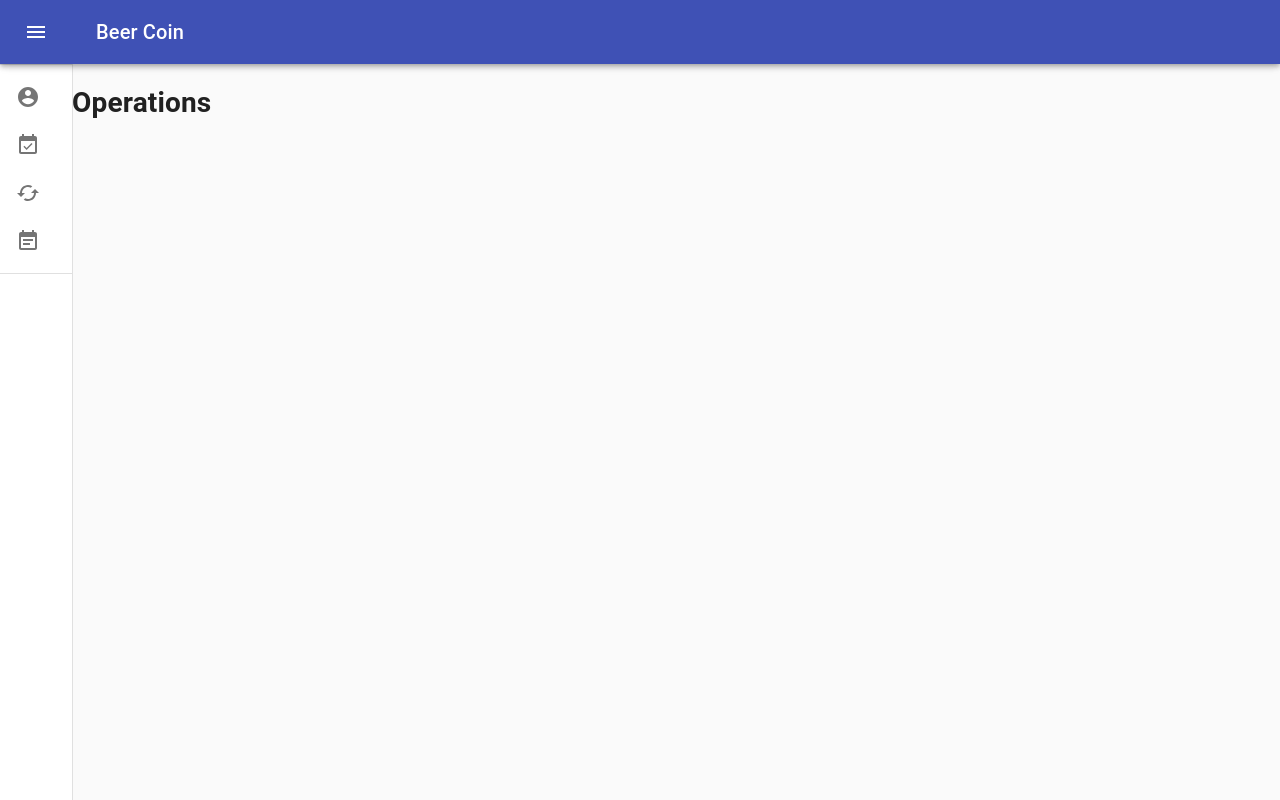
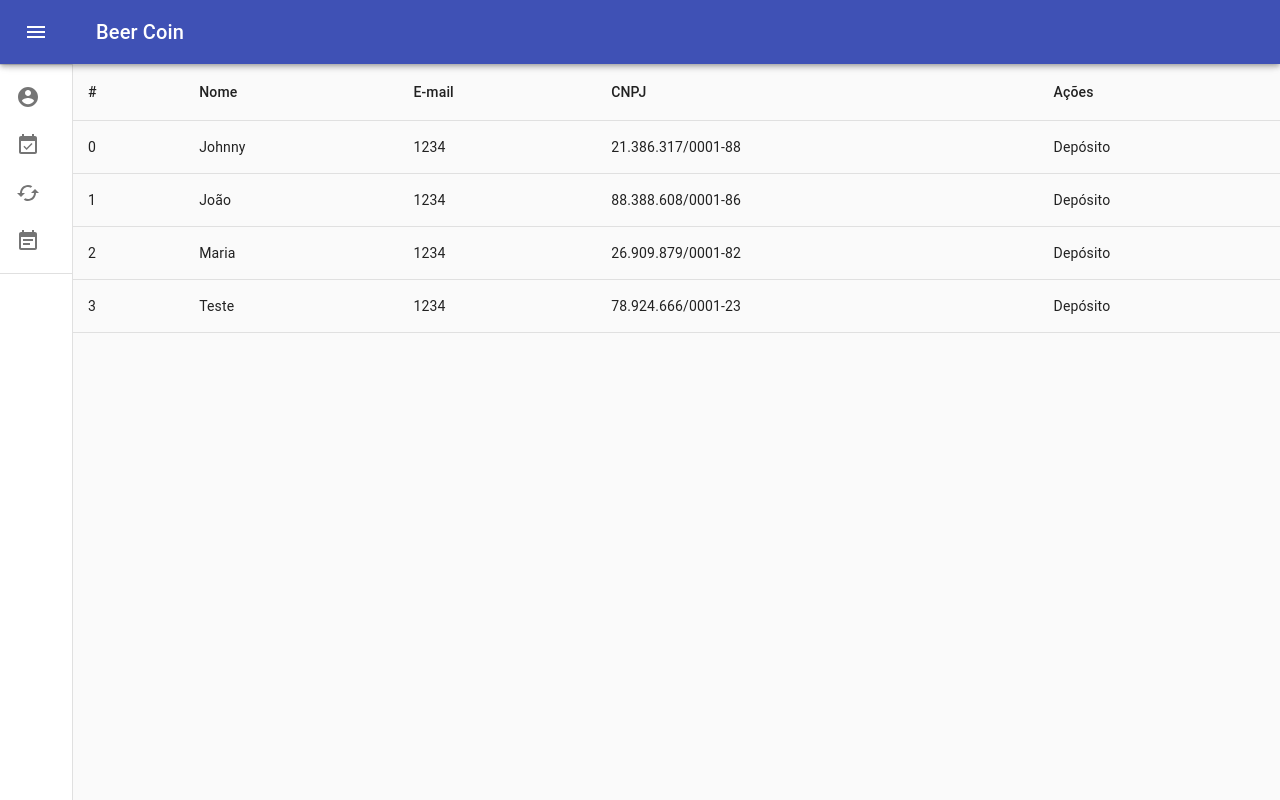
Before and after one commit to johnnyg3p/beercoins-g3, a React (Create React App) app: page /operations in a window 1280 px wide. Built offline with nearby package versions, Linux system fonts and the light colour scheme.

Commit message:
create operations page

```diff
--- /dev/null
+++ b/src/Interfaces/IAccount.d.ts
@@ -0,0 +1,6 @@
+interface IAccount {
+    id: string,
+    name: string,
+    hash: string,
+    cnpj: string
+}
--- /dev/null
+++ b/src/components/Accounts/Accounts.tsx
@@ -0,0 +1,60 @@
+import React from "react";
+
+import { makeStyles } from "@material-ui/core/styles";
+import Table from "@material-ui/core/Table";
+import TableBody from "@material-ui/core/TableBody";
+import TableCell from "@material-ui/core/TableCell";
+import TableContainer from "@material-ui/core/TableContainer";
+import TableHead from "@material-ui/core/TableHead";
+import TableRow from "@material-ui/core/TableRow";
+import SimpleModal from './modal';
+
+
+
+interface IProps {
+  accounts: IAccount[];
+}
+
+const useStyles = makeStyles({
+  table: {
+    minWidth: 650,
+  },
+});
+
+
+function Accounts(props: IProps) {
+
+  let bankPostList = props.accounts
+    .map((account, index) => (
+      <TableRow key={account.id}>
+        <TableCell align="left">{index}</TableCell>
+        <TableCell align="left">{account.name}</TableCell>
+        <TableCell align="left">{account.hash}</TableCell>
+        <TableCell align="left">{account.cnpj}</TableCell>
+        <TableCell align="left">
+          <SimpleModal account={account}/>
+        </TableCell>
+      </TableRow>
+    ));
+
+  const classes = useStyles();
+
+  return (
+    <TableContainer>
+      <Table className={classes.table} aria-label="customized table">
+        <TableHead>
+          <TableRow>
+            <TableCell align="left">#</TableCell>
+            <TableCell align="left">Nome</TableCell>
+            <TableCell align="left">E-mail</TableCell>
+            <TableCell align="left">CNPJ</TableCell>
+            <TableCell align="left">Ações</TableCell>
+          </TableRow>
+        </TableHead>
+        <TableBody>{bankPostList}</TableBody>
+      </Table>
+    </TableContainer>
+  );
+}
+
+export default Accounts;
--- /dev/null
+++ b/src/components/Accounts/modal.tsx
@@ -0,0 +1,87 @@
+import React from 'react';
+import { makeStyles } from '@material-ui/core/styles';
+import Modal from '@material-ui/core/Modal';
+import Button from '@material-ui/core/Button';
+import TextField from '@material-ui/core/TextField';
+import { FormControl, Input, InputLabel } from '@material-ui/core';
+
+interface IProps {
+    account: IAccount;
+}
+
+function getModalStyle() {
+    const top = 40;
+    const left = 50;
+
+    return {
+        top: `${top}%`,
+        left: `${left}%`,
+        transform: `translate(-${top}%, -${left}%)`,
+    };
+}
+
+const useStyles = makeStyles((theme) => ({
+    paper: {
+        position: 'absolute',
+        height: 350,
+        width: 550,
+        backgroundColor: theme.palette.background.paper,
+        border: '2px solid #000',
+        boxShadow: theme.shadows[5],
+    },
+    root: {
+        '& > *': {
+            margin: theme.spacing(1),
+        },
+    },
+}));
+
+export default function SimpleModal(props: IProps) {
+    const classes = useStyles();
+    const [modalStyle] = React.useState(getModalStyle);
+    const [open, setOpen] = React.useState(false);
+    const [values, setValues] = React.useState({ amount: '0' });
+
+    const handleOpen = () => {
+        setOpen(true);
+    };
+
+    const handleClose = () => {
+        setOpen(false);
+    };
+
+    const makeDeposit = () => {
+        alert(JSON.stringify(values));
+    }
+
+    const handleChange = (event: HTMLInputElement) => {
+        setValues({ ...values, ['amount']: event.value });
+    }
+
+    const body = (
+        <div style={modalStyle} className={classes.paper} >
+            <div className={classes.root}>
+                <h2 id="simple-modal-title">Depósito  </h2>
+                <h3>Digite o valor para realizar o depósito na conta de {props.account.name}</h3>
+                <form className={classes.root}>
+                    <TextField id="standard-basic" label="Standard" onChange={(e) => handleChange} />
+                </form>
+                <Button variant="contained" color="secondary" onClick={handleClose}>Cancelar</Button>
+                <Button variant="contained" color="primary" onClick={makeDeposit}>Realizar Depósito</Button>
+            </div>
+        </div>
+    );
+
+    return (
+        <div>
+            <a type="button" onClick={handleOpen}>Depósito</a>
+            <Modal
+                open={open}
+                onClose={handleClose}
+                aria-labelledby="simple-modal-title"
+                aria-describedby="simple-modal-description">
+                {body}
+            </Modal>
+        </div>
+    );
+}
--- a/src/screens/Operations/index.tsx
+++ b/src/screens/Operations/index.tsx
@@ -1,7 +1,42 @@
 import React from "react";
+import Accounts from '../../components/Accounts/Accounts';
+
+
+
+
+const accountsMock: IAccount[] = [
+  {
+    id: "564656",
+    name: "Johnny",
+    hash: "1234",
+    cnpj: "21.386.317/0001-88"
+  },
+  {
+    id: "564656",
+    name: "João",
+    hash: "1234",
+    cnpj: "88.388.608/0001-86"
+  },
+  {
+    id: "564656",
+    name: "Maria",
+    hash: "1234",
+    cnpj: "26.909.879/0001-82"
+  },
+  {
+    id: "564656",
+    name: "Teste",
+    hash: "1234",
+    cnpj: "78.924.666/0001-23"
+  },
+];
 
 const Operations = () => {
-  return <h1>Operations</h1>;
+  return (
+    <div>
+      <Accounts accounts={accountsMock} />
+    </div>
+  );
 };
 
 export default Operations;
```
